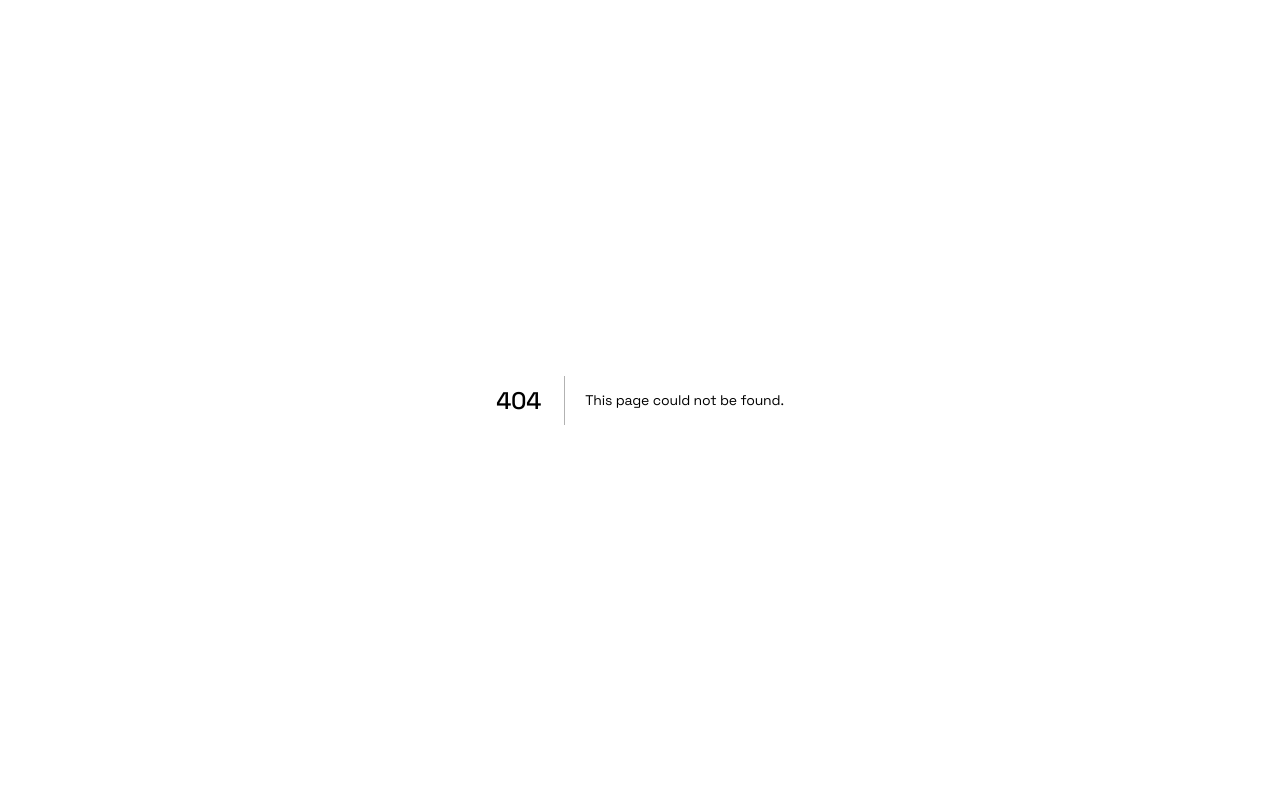
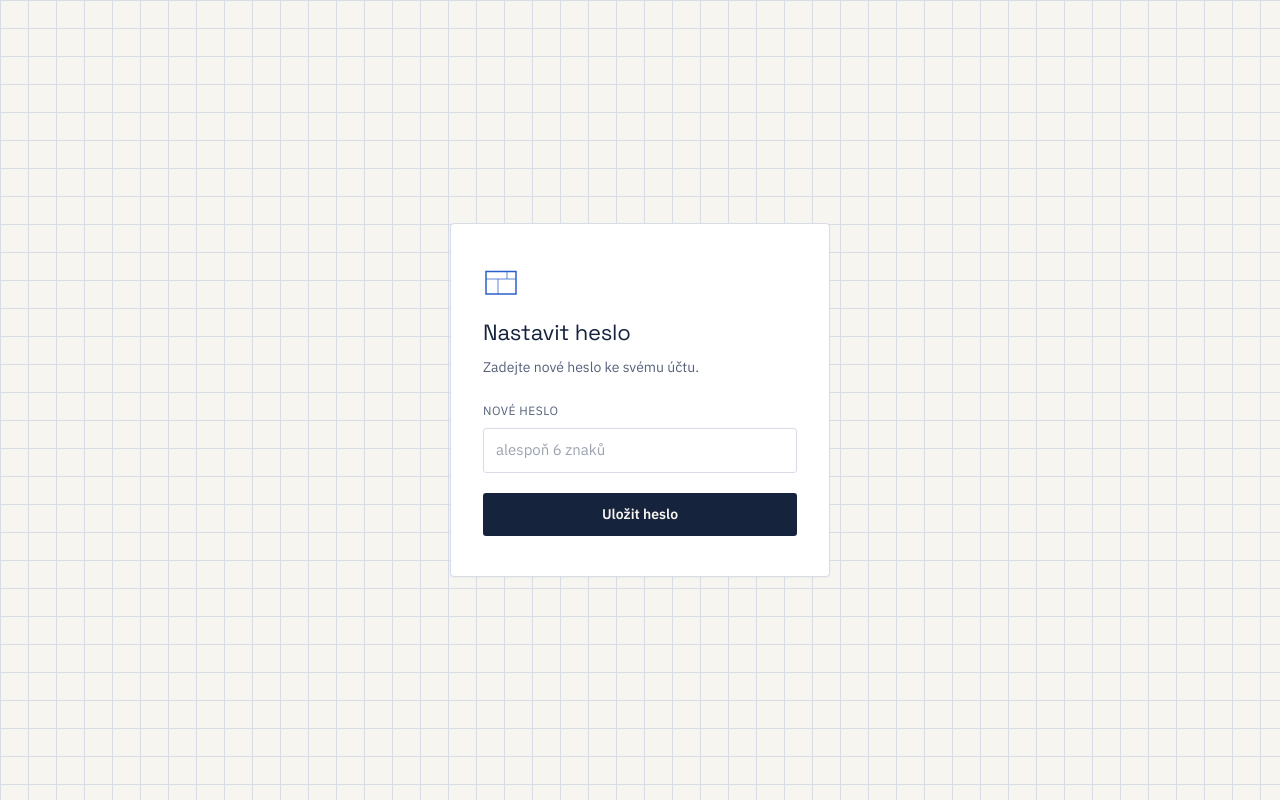
Before and after one commit to jakubhavel18-alt/bga-booking, a Next.js app in the folder room-booking/: page /auth/reset-password in a window 1280 px wide. Before the commit this address had no page. Built offline with nearby package versions, Linux system fonts and the light colour scheme.

Commit message:
Add files via upload

```diff
--- /dev/null
+++ b/room-booking/app/auth/reset-password/page.tsx
@@ -0,0 +1,83 @@
+"use client";
+
+import { useState, type FormEvent } from "react";
+import { useRouter } from "next/navigation";
+import { createClient } from "@/lib/supabase/client";
+
+export default function ResetPasswordPage() {
+  const router = useRouter();
+  const [password, setPassword] = useState("");
+  const [status, setStatus] = useState<"idle" | "saving" | "done" | "error">(
+    "idle"
+  );
+
+  async function handleSubmit(e: FormEvent) {
+    e.preventDefault();
+    setStatus("saving");
+    const supabase = createClient();
+    const { error } = await supabase.auth.updateUser({ password });
+    if (error) {
+      setStatus("error");
+      return;
+    }
+    setStatus("done");
+    setTimeout(() => {
+      router.push("/dashboard");
+      router.refresh();
+    }, 1200);
+  }
+
+  return (
+    <main className="login-page">
+      <div className="login-card">
+        <div className="login-mark" aria-hidden="true">
+          <svg viewBox="0 0 48 48" width="36" height="36">
+            <rect
+              x="4"
+              y="10"
+              width="40"
+              height="30"
+              fill="none"
+              stroke="currentColor"
+              strokeWidth="2"
+            />
+            <line x1="4" y1="20" x2="44" y2="20" stroke="currentColor" strokeWidth="1" />
+            <line x1="20" y1="20" x2="20" y2="40" stroke="currentColor" strokeWidth="1" />
+            <line x1="32" y1="10" x2="32" y2="20" stroke="currentColor" strokeWidth="1" />
+          </svg>
+        </div>
+        <h1 className="font-display">Nastavit heslo</h1>
+        <p className="login-sub">
+          {status === "done"
+            ? "Heslo je nastavené, přesměrovávám vás…"
+            : "Zadejte nové heslo ke svému účtu."}
+        </p>
+
+        {status !== "done" && (
+          <form onSubmit={handleSubmit} className="login-form">
+            <label htmlFor="password">Nové heslo</label>
+            <input
+              id="password"
+              type="password"
+              required
+              minLength={6}
+              value={password}
+              onChange={(e) => setPassword(e.target.value)}
+              placeholder="alespoň 6 znaků"
+              autoComplete="new-password"
+            />
+            <button type="submit" disabled={status === "saving"}>
+              {status === "saving" ? "Ukládám…" : "Uložit heslo"}
+            </button>
+            {status === "error" && (
+              <p className="login-error">
+                Odkaz už asi vypršel — vraťte se na přihlášení a vyžádejte si
+                nový přes „Zapomenuté heslo?".
+              </p>
+            )}
+          </form>
+        )}
+      </div>
+    </main>
+  );
+}
--- a/room-booking/app/dashboard/DashboardClient.tsx
+++ b/room-booking/app/dashboard/DashboardClient.tsx
@@ -47,6 +47,9 @@ export default function DashboardClient({
 
   const canBook = profile?.role === "booker" || profile?.role === "admin";
   const now = Date.now();
+
+  const meetingRooms = rooms.filter((r) => r.type === "meeting_room");
+  const spaceRooms = rooms.filter((r) => r.type !== "meeting_room");
 
   const selectedRoom = rooms.find((r) => r.id === selectedRoomId) ?? null;
 
@@ -150,16 +153,15 @@ export default function DashboardClient({
           })}
         </div>
 
+        <div className="room-list-mobile">
           <div className="room-list">
-          {rooms.map((room) => (
+            {meetingRooms.map((room) => (
               <button
                 key={room.id}
                 className="room-list-card"
                 onClick={() => setSelectedRoomId(room.id)}
               >
-              <span className="code">
-                {roomCode(rooms, room)} · {room.type === "meeting_room" ? "zasedačka" : "prostor"}
-              </span>
+                <span className="code">{roomCode(rooms, room)} · zasedačka</span>
                 <div className="name">
                   {isOccupiedNow(room.id) ? "🔶" : "🟢"} {room.name}
                 </div>
@@ -169,6 +171,27 @@ export default function DashboardClient({
               <p style={{ color: "#55617a", fontSize: 14 }}>
                 Zatím tu nejsou žádné místnosti. Admin je může přidat v sekci Správa.
               </p>
+            )}
+          </div>
+
+          {spaceRooms.length > 0 && (
+            <details className="room-spaces">
+              <summary>Cowork a další prostory ({spaceRooms.length})</summary>
+              <div className="room-list">
+                {spaceRooms.map((room) => (
+                  <button
+                    key={room.id}
+                    className="room-list-card"
+                    onClick={() => setSelectedRoomId(room.id)}
+                  >
+                    <span className="code">{roomCode(rooms, room)} · prostor</span>
+                    <div className="name">
+                      {isOccupiedNow(room.id) ? "🔶" : "🟢"} {room.name}
+                    </div>
+                  </button>
+                ))}
+              </div>
+            </details>
           )}
         </div>
       </div>
--- a/room-booking/app/globals.css
+++ b/room-booking/app/globals.css
@@ -134,6 +134,24 @@ button {
   font-size: 14px;
   line-height: 1.6;
   color: #16233d;
+}
+
+.auth-switch {
+  display: flex;
+  flex-direction: column;
+  align-items: center;
+  gap: 8px;
+  margin-top: 20px;
+}
+
+.auth-switch button {
+  background: none;
+  border: none;
+  padding: 0;
+  color: #2b5fcc;
+  font-size: 13px;
+  cursor: pointer;
+  text-decoration: underline;
 }
 
 /* ---------- App header ---------- */
@@ -408,12 +426,55 @@ button {
   text-overflow: ellipsis;
 }
 
-/* ---------- Room list (mobile / accessible fallback) ---------- */
+/* ---------- Room list (mobile) ---------- */
 .room-list {
   margin-top: 24px;
   display: grid;
   grid-template-columns: repeat(auto-fill, minmax(220px, 1fr));
   gap: 12px;
+}
+
+.room-spaces {
+  margin-top: 16px;
+}
+
+.room-spaces summary {
+  cursor: pointer;
+  font-size: 13px;
+  font-weight: 600;
+  color: #2b5fcc;
+  padding: 8px 0;
+  list-style: none;
+}
+
+.room-spaces summary::-webkit-details-marker {
+  display: none;
+}
+
+.room-spaces summary::before {
+  content: "▸ ";
+}
+
+.room-spaces[open] summary::before {
+  content: "▾ ";
+}
+
+.room-spaces .room-list {
+  margin-top: 12px;
+}
+
+/* Na desktopu ukazujeme půdorys, seznam schováme.
+   Na úzké obrazovce naopak — půdorys se nevejde čitelně. */
+@media (min-width: 721px) {
+  .floorplan-wrap .room-list-mobile {
+    display: none;
+  }
+}
+
+@media (max-width: 720px) {
+  .floorplan-wrap .floorplan {
+    display: none;
+  }
 }
 
 .room-list-card {
--- a/room-booking/app/login/page.tsx
+++ b/room-booking/app/login/page.tsx
@@ -1,26 +1,108 @@
 "use client";
 
 import { useState, type FormEvent } from "react";
+import { useRouter } from "next/navigation";
 import { createClient } from "@/lib/supabase/client";
 
+type Mode = "login" | "signup" | "forgot";
+
+const COPY: Record<Mode, { title: string; sub: string; submit: string }> = {
+  login: {
+    title: "Rezervace místností",
+    sub: "Přihlaste se e-mailem a heslem.",
+    submit: "Přihlásit se",
+  },
+  signup: {
+    title: "Založit účet",
+    sub: "Zadejte e-mail a zvolte si heslo. Účet vznikne rovnou, žádný e-mail nemusíte potvrzovat.",
+    submit: "Založit účet",
+  },
+  forgot: {
+    title: "Zapomenuté heslo",
+    sub: "Zadejte e-mail, pošleme vám odkaz na nastavení nového hesla.",
+    submit: "Poslat odkaz",
+  },
+};
+
 export default function LoginPage() {
+  const router = useRouter();
+  const [mode, setMode] = useState<Mode>("login");
   const [email, setEmail] = useState("");
+  const [password, setPassword] = useState("");
   const [status, setStatus] = useState<"idle" | "sending" | "sent" | "error">(
     "idle"
   );
+  const [errorMsg, setErrorMsg] = useState<string | null>(null);
+
+  function switchMode(next: Mode) {
+    setMode(next);
+    setStatus("idle");
+    setErrorMsg(null);
+    setPassword("");
+  }
 
   async function handleSubmit(e: FormEvent) {
     e.preventDefault();
     setStatus("sending");
+    setErrorMsg(null);
     const supabase = createClient();
-    const { error } = await supabase.auth.signInWithOtp({
-      email,
-      options: {
-        emailRedirectTo: `${window.location.origin}/auth/callback`,
-      },
+
+    if (mode === "login") {
+      const { error } = await supabase.auth.signInWithPassword({
+        email,
+        password,
+      });
+      if (error) {
+        setStatus("error");
+        setErrorMsg("Špatný e-mail nebo heslo.");
+        return;
+      }
+      router.push("/dashboard");
+      router.refresh();
+      return;
+    }
+
+    if (mode === "signup") {
+      const { data, error } = await supabase.auth.signUp({ email, password });
+      if (error) {
+        setStatus("error");
+        setErrorMsg(
+          error.message.toLowerCase().includes("password")
+            ? "Heslo musí mít alespoň 6 znaků."
+            : "Účet se nepodařilo založit. Zkuste to znovu."
+        );
+        return;
+      }
+      // Supabase vrací "úspěch" i pro už existující e-mail (kvůli bezpečnosti
+      // neprozrazuje, jestli účet existuje) — pozná se podle prázdných identities.
+      if (data.user && data.user.identities && data.user.identities.length === 0) {
+        setStatus("error");
+        setErrorMsg("Tento e-mail už je zaregistrovaný — zkuste se rovnou přihlásit.");
+        return;
+      }
+      if (data.session) {
+        router.push("/dashboard");
+        router.refresh();
+        return;
+      }
+      // Kdyby bylo v Supabase přece jen zapnuté potvrzování e-mailem.
+      setStatus("sent");
+      return;
+    }
+
+    // mode === "forgot"
+    const { error } = await supabase.auth.resetPasswordForEmail(email, {
+      redirectTo: `${window.location.origin}/auth/callback?next=/auth/reset-password`,
     });
-    setStatus(error ? "error" : "sent");
+    if (error) {
+      setStatus("error");
+      setErrorMsg("Nepodařilo se odeslat e-mail, zkuste to znovu.");
+      return;
+    }
+    setStatus("sent");
   }
+
+  const copy = COPY[mode];
 
   return (
     <main className="login-page">
@@ -36,42 +118,20 @@ export default function LoginPage() {
               stroke="currentColor"
               strokeWidth="2"
             />
-            <line
-              x1="4"
-              y1="20"
-              x2="44"
-              y2="20"
-              stroke="currentColor"
-              strokeWidth="1"
-            />
-            <line
-              x1="20"
-              y1="20"
-              x2="20"
-              y2="40"
-              stroke="currentColor"
-              strokeWidth="1"
-            />
-            <line
-              x1="32"
-              y1="10"
-              x2="32"
-              y2="20"
-              stroke="currentColor"
-              strokeWidth="1"
-            />
+            <line x1="4" y1="20" x2="44" y2="20" stroke="currentColor" strokeWidth="1" />
+            <line x1="20" y1="20" x2="20" y2="40" stroke="currentColor" strokeWidth="1" />
+            <line x1="32" y1="10" x2="32" y2="20" stroke="currentColor" strokeWidth="1" />
           </svg>
         </div>
-        <h1 className="font-display">Rezervace místností</h1>
-        <p className="login-sub">
-          Zadejte e-mail a pošleme vám přihlašovací odkaz. Účet vznikne
-          automaticky napoprvé, žádné heslo není potřeba.
-        </p>
+        <h1 className="font-display">{copy.title}</h1>
+        <p className="login-sub">{copy.sub}</p>
 
         {status === "sent" ? (
           <p className="login-sent">
-            Odkaz je na cestě na <strong>{email}</strong>. Zkontrolujte
-            schránku (i spam) a klikněte na něj.
+            {mode === "forgot"
+              ? "Odkaz na nastavení hesla je na cestě na "
+              : "Potvrzovací odkaz je na cestě na "}
+            <strong>{email}</strong>. Zkontrolujte schránku (i spam).
           </p>
         ) : (
           <form onSubmit={handleSubmit} className="login-form">
@@ -83,17 +143,54 @@ export default function LoginPage() {
               value={email}
               onChange={(e) => setEmail(e.target.value)}
               placeholder="jméno@firma.cz"
+              autoComplete="email"
             />
+
+            {mode !== "forgot" && (
+              <>
+                <label htmlFor="password">Heslo</label>
+                <input
+                  id="password"
+                  type="password"
+                  required
+                  minLength={6}
+                  value={password}
+                  onChange={(e) => setPassword(e.target.value)}
+                  placeholder={mode === "signup" ? "alespoň 6 znaků" : "••••••••"}
+                  autoComplete={mode === "signup" ? "new-password" : "current-password"}
+                />
+              </>
+            )}
+
             <button type="submit" disabled={status === "sending"}>
-              {status === "sending" ? "Odesílám…" : "Poslat přihlašovací odkaz"}
+              {status === "sending" ? "Chvilku…" : copy.submit}
             </button>
-            {status === "error" && (
-              <p className="login-error">
-                Něco se nepovedlo, zkuste to prosím znovu.
-              </p>
-            )}
+            {status === "error" && errorMsg && <p className="login-error">{errorMsg}</p>}
           </form>
         )}
+
+        <div className="auth-switch">
+          {mode === "login" && (
+            <>
+              <button type="button" onClick={() => switchMode("forgot")}>
+                Zapomenuté heslo?
+              </button>
+              <button type="button" onClick={() => switchMode("signup")}>
+                Nemáte účet? Založit si ho
+              </button>
+            </>
+          )}
+          {mode === "signup" && (
+            <button type="button" onClick={() => switchMode("login")}>
+              Už máte účet? Přihlásit se
+            </button>
+          )}
+          {mode === "forgot" && (
+            <button type="button" onClick={() => switchMode("login")}>
+              Zpět na přihlášení
+            </button>
+          )}
+        </div>
       </div>
     </main>
   );
```
Also changed, not shown: 1 other file (tests, documents, lock files or other folders). Lines whose indentation alone changed are shown as unchanged.
